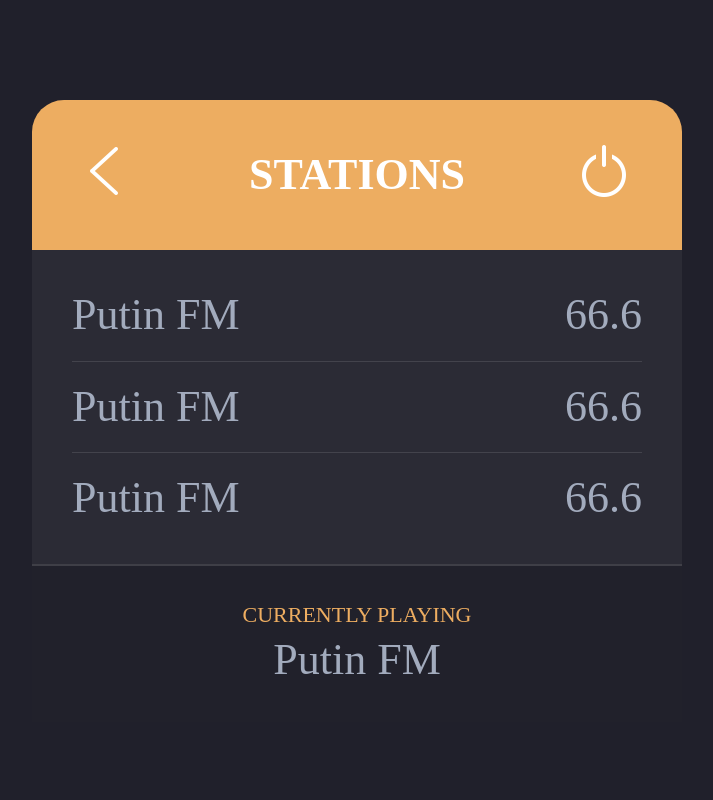
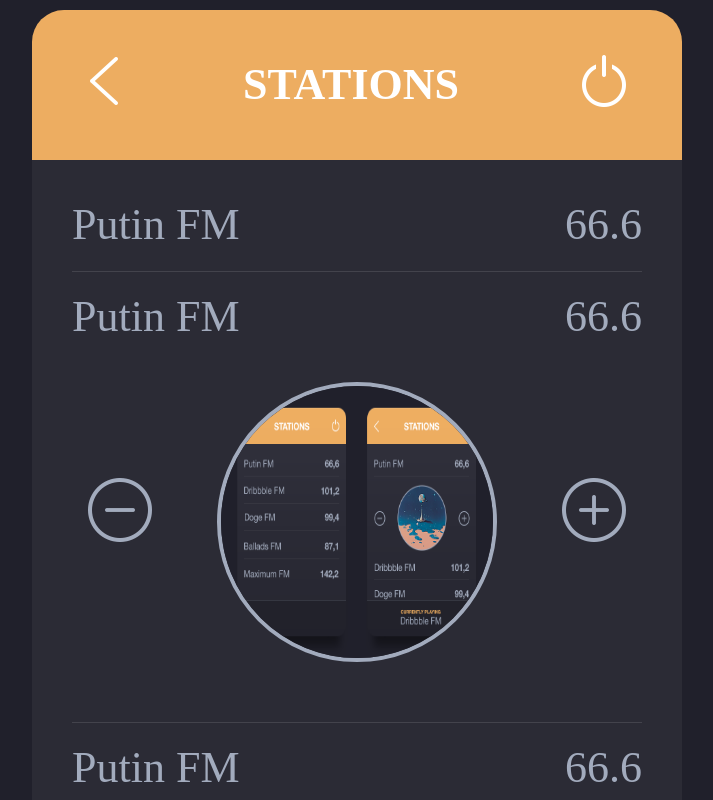
Before and after one commit to mbmohib/radio-app, a React (Create React App) app: page / in a window 1280 px wide. Shown: the top 800 px of the page, without its empty margins (283-996 px from the left). Built offline with nearby package versions, Linux system fonts and the light colour scheme; no server answers; a web font is replaced by a local one.

Commit message:
NEW: add station details ui

```diff
--- a/src/features/header/header.module.css
+++ b/src/features/header/header.module.css
@@ -1,8 +1,8 @@
 .header {
   background: var(--primary-color);
   height: 150px;
-  display: grid;
-  grid-template-columns: repeat(3, 1fr);
+  display: flex;
+  justify-content: space-between;
   align-items: center;
   border-radius: 32px 32px 0 0;
   color: var(--white);
@@ -13,6 +13,3 @@
   text-transform: uppercase;
   text-align: center;
 }
-.actionSwitchArea {
-  margin-left: auto;
-}
--- a/src/features/header/header.tsx
+++ b/src/features/header/header.tsx
@@ -6,19 +6,13 @@ import styles from './header.module.css';
 export default function Header() {
   return (
     <div className={styles.header}>
-      <div>
       <Button>
         <img src={backImage} alt="back button" />
       </Button>
-      </div>
-      <div>
       <h2 className={styles.content}>stations</h2>
-      </div>
-      <div className={styles.actionSwitchArea}>
       <Button>
         <img src={switchImage} alt="switch button" />
       </Button>
     </div>
-    </div>
   );
 }
--- a/src/features/station/station.module.css
+++ b/src/features/station/station.module.css
@@ -1,7 +1,21 @@
 .container {
+  font-size: var(--font-md);
+  cursor: pointer;
   padding: var(--size2) 0;
-  color: #a2abbd;
+}
+.header {
   display: flex;
   justify-content: space-between;
-  font-size: var(--font-md);
 }
+.stationImg {
+  width: 280px;
+  height: 280px;
+  border-radius: 50%;
+  border: 4px solid var(--primary-content-color);
+}
+.details {
+  display: flex;
+  align-items: center;
+  justify-content: space-between;
+  padding: var(--size4) 0;
+}
--- a/src/features/station/station.tsx
+++ b/src/features/station/station.tsx
@@ -1,15 +1,33 @@
+import minus from '../../assets/images/minus.png';
+import plus from '../../assets/images/plus.png';
+import dummyImg from '../../assets/images/preview.png';
+import { Button } from '../../components';
 import styles from './station.module.css';
 
 type StationProps = {
   name?: string;
   frequency?: string;
+  isActive?: boolean;
 };
 
-export default function Station({ name, frequency }: StationProps) {
+export default function Station({ name, frequency, isActive }: StationProps) {
   return (
     <div className={styles.container}>
-      <p>Putin FM</p>
-      <p>66.6</p>
+      <div className={styles.header}>
+        <p>Putin FM</p>
+        <p>66.6</p>
+      </div>
+      {isActive && (
+        <div className={styles.details}>
+          <Button>
+            <img src={minus} alt={name} />
+          </Button>
+          <img className={styles.stationImg} src={dummyImg} alt={name} />
+          <Button>
+            <img src={plus} alt={name} />
+          </Button>
+        </div>
+      )}
     </div>
   );
 }
--- a/src/screens/home.module.css
+++ b/src/screens/home.module.css
@@ -1,7 +1,7 @@
 .container {
   width: 650px;
   margin: auto;
-  height: 600px;
+  margin-top: var(--size1);
 }
 .stations {
   background: var(--base-color-700);
--- a/src/screens/home.tsx
+++ b/src/screens/home.tsx
@@ -10,7 +10,7 @@ export default function Home() {
           <Station />
         </div>
         <div className={styles.station}>
-          <Station />
+          <Station isActive={true} />
         </div>
         <div className={styles.station}>
           <Station />
--- a/src/styles/global.css
+++ b/src/styles/global.css
@@ -20,10 +20,6 @@
 body {
   background: var(--base-color-900);
   color: var(--primary-content-color);
-  min-height: 100vh;
-  display: flex;
-  align-items: center;
-  justify-content: center;
 }
 
 p {
```
Also changed, not shown: 1 other file (tests, documents, lock files or other folders). Lines whose indentation alone changed are shown as unchanged.
